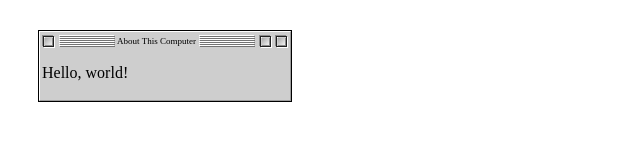
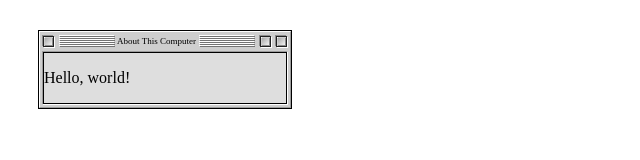
Before and after one commit to mat-sz/platinum.css, a website: page demo/index.html in a window 1280 px wide. Shown: the whole page, without its empty margins (0-640 px from the left). Drawn offline with nearby package versions, Linux system fonts and the light colour scheme; files that its build step writes are made by us from their sources.

Commit message:
added window body styles

```diff
--- a/src/index.scss
+++ b/src/index.scss
@@ -10,6 +10,15 @@
     -1px 0px 0px 0px #ffffff, 1px 1px 0px 0px #9c9c9c, 1px 0px 0px 0px #9c9c9c,
     0px 1px 0px 0px #9c9c9c, 1px -1px 0px 0px #cecece, -1px 1px 0px 0px #cecece,
     0px 0px 0px 2px #000000;
+
+  &-body {
+    background: #dedede;
+    margin: 1px;
+    border: 1px solid #000000;
+    box-shadow: 0px 1px 0px 0px #ffffff, 1px 0px 0px 0px #ffffff,
+      1px 1px 0px 0px #ffffff, -1px 0px 0px 0px #9c9c9c,
+      0px -1px 0px 0px #9c9c9c, -1px -1px 0px 0px #9c9c9c;
+  }
 }
 
 @function title-bar-text-shadow() {
@@ -29,6 +38,7 @@
   display: flex;
   align-items: center;
   padding-right: 1px;
+  padding-bottom: 3px;
 
   .title-bar-text {
     display: flex;
```
